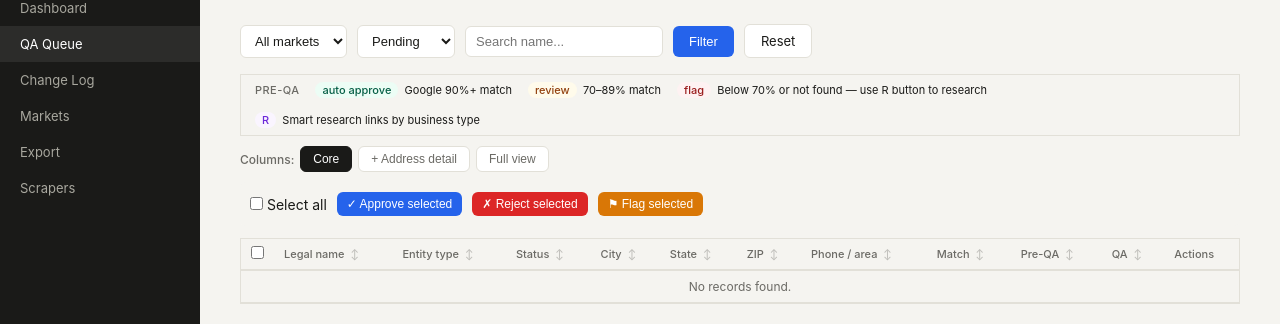
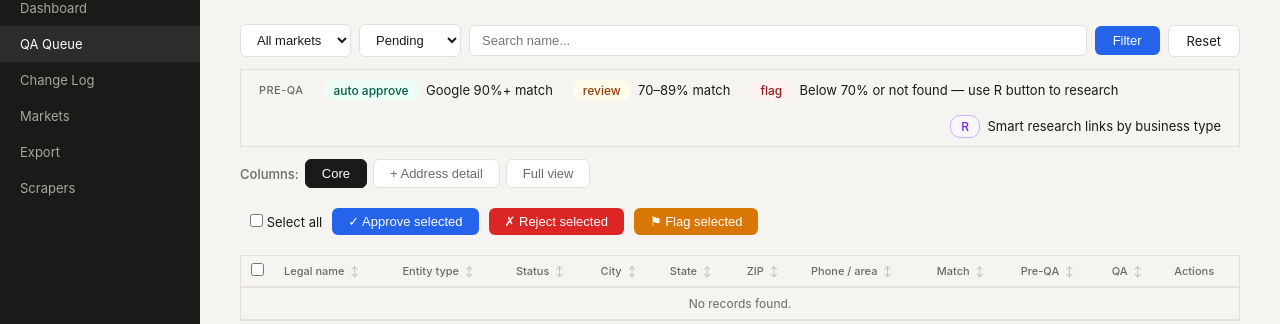
Before and after one commit to connifer125-hub/business-registry-tool, a Flask app: template admin/templates/queue.html in a window 1280 px wide. Shown: the part 75-399 px from the top of the page. Run offline with Flask 3, Linux system fonts and the light colour scheme; the template is opened without the code that fills it, so the values that code supplies are empty; some libraries are stand-ins or nearby versions.

Commit message:
Update queue.html

```diff
--- a/admin/templates/queue.html
+++ b/admin/templates/queue.html
@@ -67,49 +67,49 @@
     {% endfor %}
   {% endwith %}
 
-  <form method="GET" class="filter-bar">
-    <select name="market">
+  <form method="GET" class="filter-bar" style="width:100%;display:flex;gap:8px;flex-wrap:wrap;align-items:center;margin-bottom:12px;">
+    <select name="market" style="font-size:13px;padding:7px 12px;">
       <option value="">All markets</option>
       {% for m in markets %}
         <option value="{{ m }}" {% if m == selected_market %}selected{% endif %}>{{ m }}</option>
       {% endfor %}
     </select>
-    <select name="status">
+    <select name="status" style="font-size:13px;padding:7px 12px;">
       <option value="pending"  {% if selected_status == 'pending'  %}selected{% endif %}>Pending</option>
       <option value="flagged"  {% if selected_status == 'flagged'  %}selected{% endif %}>Flagged</option>
       <option value="approved" {% if selected_status == 'approved' %}selected{% endif %}>Approved</option>
       <option value="rejected" {% if selected_status == 'rejected' %}selected{% endif %}>Rejected</option>
       <option value=""         {% if selected_status == ''         %}selected{% endif %}>All</option>
     </select>
-    <input type="text" name="search" placeholder="Search name..." value="{{ search }}">
-    <button type="submit" class="btn">Filter</button>
-    <a href="{{ url_for('queue') }}" class="btn secondary">Reset</a>
+    <input type="text" name="search" placeholder="Search name..." value="{{ search }}" style="font-size:13px;padding:7px 12px;flex:1;min-width:200px;">
+    <button type="submit" class="btn" style="font-size:13px;padding:7px 18px;">Filter</button>
+    <a href="{{ url_for('queue') }}" class="btn secondary" style="font-size:13px;padding:7px 18px;">Reset</a>
   </form>
 
   <form method="POST" action="{{ url_for('bulk_action') }}" id="bulk-form">
 
     <!-- Pre-QA legend -->
-    <div style="display:flex;align-items:center;gap:16px;flex-wrap:wrap;margin-bottom:10px;padding:8px 14px;background:var(--bg);border-radius:var(--border-radius-md);font-size:11px;border:0.5px solid var(--border)">
-      <span style="font-weight:500;color:var(--muted);text-transform:uppercase;letter-spacing:.04em">Pre-QA</span>
-      <span><span style="background:#ecfdf5;color:#065f46;padding:1px 7px;border-radius:10px;font-weight:500">auto approve</span> &nbsp;Google 90%+ match</span>
-      <span><span style="background:#fffbeb;color:#92400e;padding:1px 7px;border-radius:10px;font-weight:500">review</span> &nbsp;70–89% match</span>
-      <span><span style="background:#fef2f2;color:#991b1b;padding:1px 7px;border-radius:10px;font-weight:500">flag</span> &nbsp;Below 70% or not found — use R button to research</span>
-      <span><span style="background:#faf5ff;color:#6d28d9;padding:1px 7px;border-radius:10px;font-weight:500">R</span> &nbsp;Smart research links by business type</span>
+    <div style="display:flex;align-items:center;gap:20px;flex-wrap:wrap;margin-bottom:12px;padding:12px 18px;background:var(--bg);border-radius:var(--border-radius-md);font-size:13px;border:0.5px solid var(--border);width:100%;">
+      <span style="font-weight:500;color:var(--muted);text-transform:uppercase;letter-spacing:.04em;font-size:11px;">Pre-QA</span>
+      <span><span style="background:#ecfdf5;color:#065f46;padding:3px 10px;border-radius:10px;font-weight:500;font-size:12px;">auto approve</span> &nbsp;Google 90%+ match</span>
+      <span><span style="background:#fffbeb;color:#92400e;padding:3px 10px;border-radius:10px;font-weight:500;font-size:12px;">review</span> &nbsp;70–89% match</span>
+      <span><span style="background:#fef2f2;color:#991b1b;padding:3px 10px;border-radius:10px;font-weight:500;font-size:12px;">flag</span> &nbsp;Below 70% or not found — use R button to research</span>
+      <span style="margin-left:auto;"><span style="background:#faf5ff;color:#6d28d9;padding:3px 10px;border-radius:10px;font-weight:500;font-size:12px;border:0.5px solid #c4b5fd;">R</span> &nbsp;Smart research links by business type</span>
     </div>
 
     <!-- Column view toggle -->
-    <div class="view-toggle">
-      <span style="color:var(--muted);font-weight:500">Columns:</span>
-      <button type="button" class="view-btn active" id="btn-core" onclick="setView('core')">Core</button>
-      <button type="button" class="view-btn" id="btn-addr" onclick="setView('addr')">+ Address detail</button>
-      <button type="button" class="view-btn" id="btn-full" onclick="setView('full')">Full view</button>
+    <div class="view-toggle" style="margin-bottom:10px;">
+      <span style="color:var(--muted);font-weight:500;font-size:13px;">Columns:</span>
+      <button type="button" class="view-btn active" id="btn-core" onclick="setView('core')" style="font-size:13px;padding:6px 16px;">Core</button>
+      <button type="button" class="view-btn" id="btn-addr" onclick="setView('addr')" style="font-size:13px;padding:6px 16px;">+ Address detail</button>
+      <button type="button" class="view-btn" id="btn-full" onclick="setView('full')" style="font-size:13px;padding:6px 16px;">Full view</button>
     </div>
 
-    <div class="bulk-bar">
-      <label><input type="checkbox" id="select-all" onchange="toggleAll(this)"> Select all</label>
-      <button type="submit" name="action" value="approved" class="btn small">✓ Approve selected</button>
-      <button type="submit" name="action" value="rejected" class="btn small danger">✗ Reject selected</button>
-      <button type="submit" name="action" value="flagged"  class="btn small warn">⚑ Flag selected</button>
+    <div class="bulk-bar" style="margin-bottom:10px;">
+      <label style="font-size:13px;"><input type="checkbox" id="select-all" onchange="toggleAll(this)"> Select all</label>
+      <button type="submit" name="action" value="approved" class="btn small" style="font-size:13px;padding:6px 16px;">✓ Approve selected</button>
+      <button type="submit" name="action" value="rejected" class="btn small danger" style="font-size:13px;padding:6px 16px;">✗ Reject selected</button>
+      <button type="submit" name="action" value="flagged"  class="btn small warn" style="font-size:13px;padding:6px 16px;">⚑ Flag selected</button>
     </div>
 
     <div class="queue-wrap" id="queue-wrap">
```
